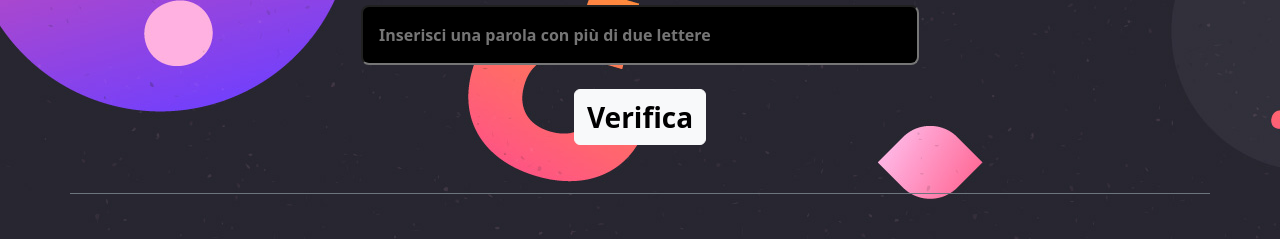
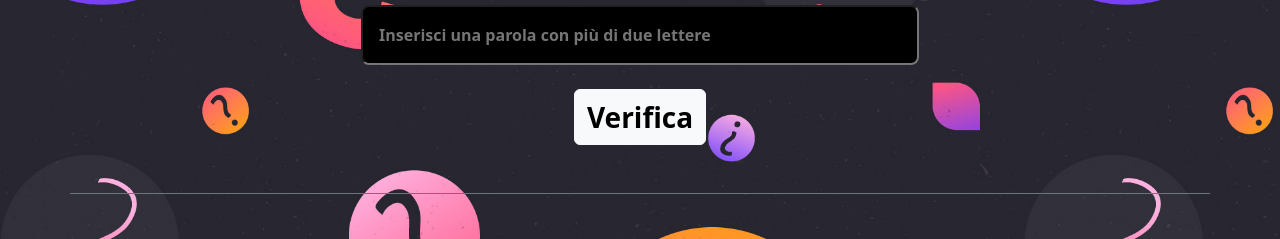
Before and after one commit to Alex-Sibiriu/js-paliedispari, a plain HTML site: page index.html in a window 1280 px wide. Shown: the part 185-424 px from the top of the page. Drawn offline with nearby package versions, Linux system fonts and the light colour scheme.

Commit message:
[fix] Background Adjustment

```diff
--- a/assets/css/style.css
+++ b/assets/css/style.css
@@ -1,6 +1,7 @@
 body {
   height: 100vh;
   background-image: url('../img/background.jpg');
+  background-size: cover;
 }
 
 .as_txt_shadow-dark {
--- a/js/script.js
+++ b/js/script.js
@@ -45,8 +45,6 @@ btnPlay.addEventListener('click', function(){
   const result = oddOrEven(sum)
   let messageColor;
 
-  console.log(userChoice);
-
   if ((userChoice.toLowerCase() !== 'pari') && (userChoice.toLowerCase() !== 'dispari')) {
 
     messageColor = 'text-warning';
```
